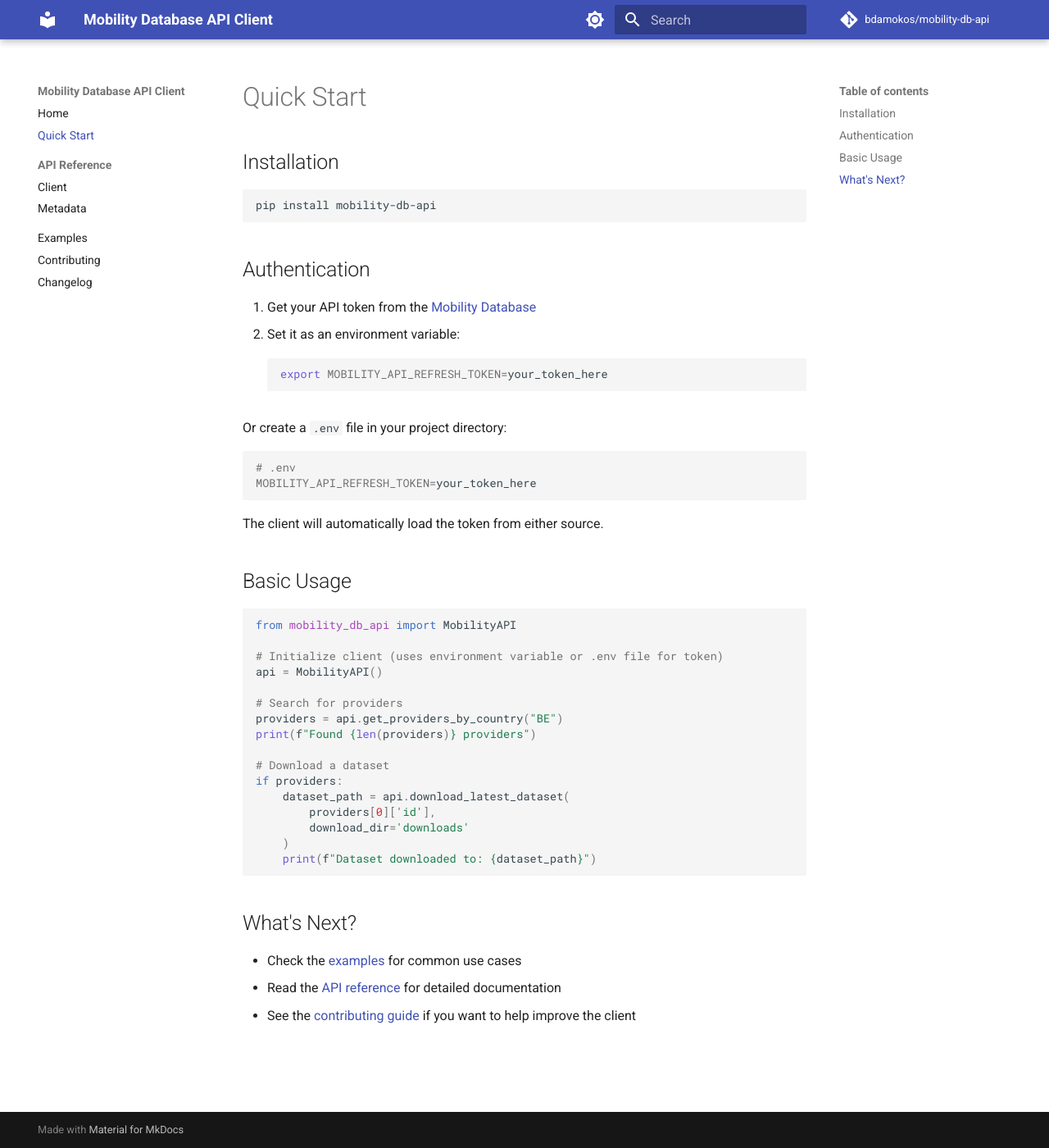
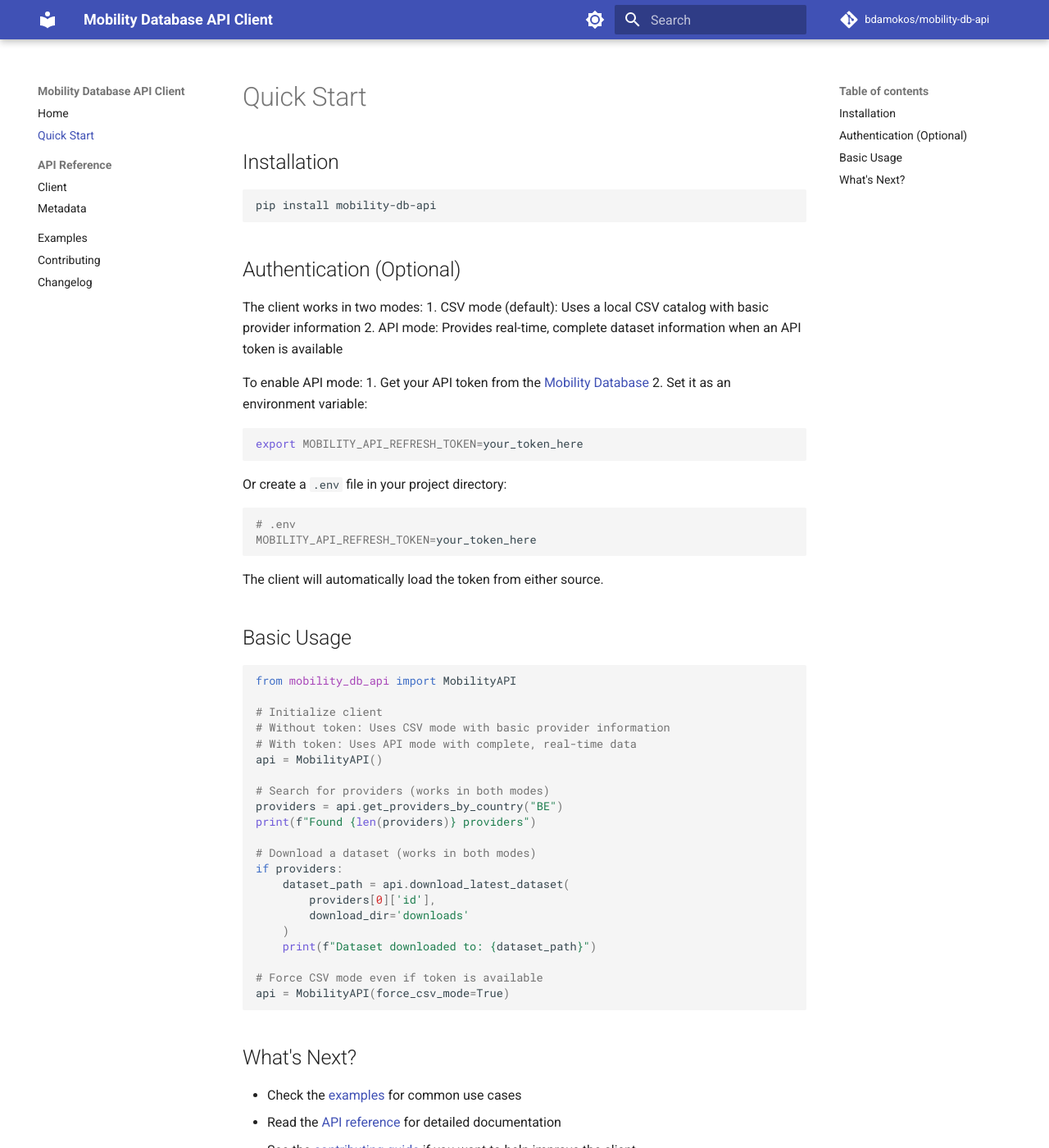
Before and after one commit to bdamokos/mobility-db-api, an MkDocs documentation site: the page built from docs/quickstart.md, in a window 1280 px wide and 1400 px high. Shown: the whole window at 82% size. Built offline with MkDocs 1.6.1 and Material for MkDocs 9.7.7, drawn with Linux system fonts in a browser that asks for light colours; comment, search, counter and statistics services are not loaded.

````diff
--- a/docs/quickstart.md
+++ b/docs/quickstart.md
@@ -6,8 +6,13 @@
 pip install mobility-db-api
 ```
 
-## Authentication
+## Authentication (Optional)
 
+The client works in two modes:
+1. CSV mode (default): Uses a local CSV catalog with basic provider information
+2. API mode: Provides real-time, complete dataset information when an API token is available
+
+To enable API mode:
 1. Get your API token from the [Mobility Database](https://database.mobilitydata.org/)
 2. Set it as an environment variable:
    ```bash
@@ -27,20 +32,25 @@ pip install mobility-db-api
 ```python
 from mobility_db_api import MobilityAPI
 
-# Initialize client (uses environment variable or .env file for token)
+# Initialize client
+# Without token: Uses CSV mode with basic provider information
+# With token: Uses API mode with complete, real-time data
 api = MobilityAPI()
 
-# Search for providers
+# Search for providers (works in both modes)
 providers = api.get_providers_by_country("BE")
 print(f"Found {len(providers)} providers")
 
-# Download a dataset
+# Download a dataset (works in both modes)
 if providers:
     dataset_path = api.download_latest_dataset(
         providers[0]['id'],
         download_dir='downloads'
     )
     print(f"Dataset downloaded to: {dataset_path}")
+
+# Force CSV mode even if token is available
+api = MobilityAPI(force_csv_mode=True)
 ```
 
 ## What's Next?
--- a/pyproject.toml
+++ b/pyproject.toml
@@ -4,7 +4,7 @@ build-backend = "setuptools.build_meta"
 
 [project]
 name = "mobility-db-api"
-version = "0.3.1"
+version = "0.4.0"
 authors = [
     { name="Bence Damokos" }
 ]
````
Also changed, not shown: CHANGELOG.md (+1 -1 lines).
